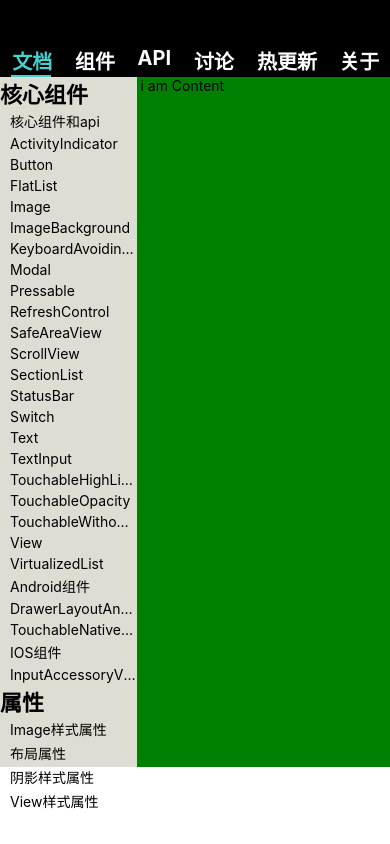
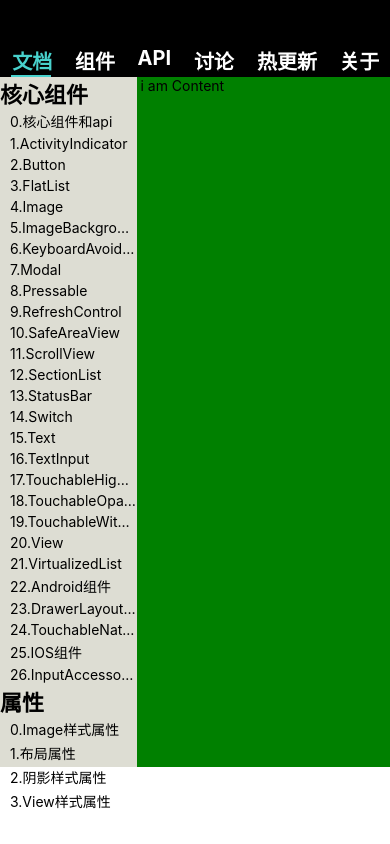
Before and after one commit to xujianhuaap/lesson_react_native, a React Native app: screen / in a window 390 px wide. Built offline with nearby package versions, Linux system fonts and the light colour scheme.

Commit message:
feature[RightBar.js]:TouchableOpacity

```diff
--- a/src/main/RightBar.js
+++ b/src/main/RightBar.js
@@ -3,20 +3,23 @@ import {
   SectionList,
   Text,
   View,
-  TouchableHighlight,
+  TouchableOpacity,
   StyleSheet,
 } from 'react-native';
 
-const ItemView = ({title}) => {
+class ItemView1 extends Component {
+  render() {
     return (
+      <TouchableOpacity onPress={() => null}>
         <View style={styles.sectionItem}>
           <Text numberOfLines={1} ellipsizeMode="middle">
-        {title}
+            {this.props.index + '.' + this.props.title}
           </Text>
         </View>
+      </TouchableOpacity>
     );
-};
-
+  }
+}
 class RightBar extends Component {
   DATA = [
     {
@@ -61,15 +64,14 @@ class RightBar extends Component {
       ],
     },
   ];
-
   render() {
     return (
       <View>
         <SectionList
           sections={this.DATA}
           keyExtractor={(item, index) => item + index}
-          renderItem={({item}) => (
-            <ItemView title={item.title} />
+          renderItem={({item, index}) => (
+            <ItemView1 title={item.title} index={index} />
           )}
           renderSectionHeader={({section: {title}}) => (
             <Text style={styles.sectionHeader}>{title}</Text>
```
Lines whose indentation alone changed are shown as unchanged.
